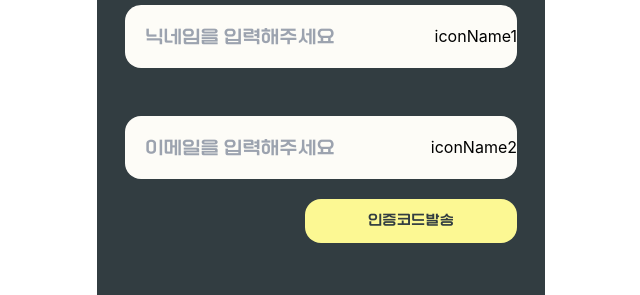
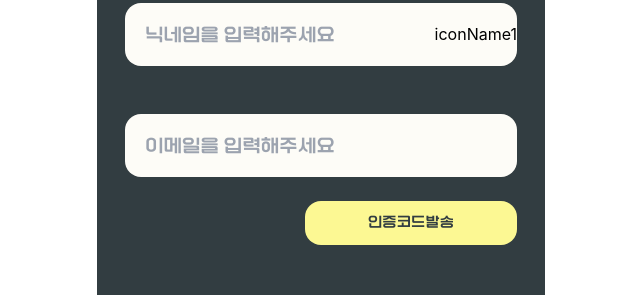
Before and after one commit to mato268/new_SNS, a React (Create React App) app in the folder newsns/: page /signUP in a window 1280 px wide. Shown: the part 248-543 px from the top of the page, without its empty margins (319-959 px from the left). Built offline with nearby package versions, Linux system fonts and the light colour scheme.

Commit message:
feat : 회원가입 layout 수정

```diff
--- a/newsns/src/SignUpPage.tsx
+++ b/newsns/src/SignUpPage.tsx
@@ -53,17 +53,17 @@ export default function SignUpPage() {
           value={nickname}
           onChange={onNicknameChange}
           variant="outline"
+          maxLength={6}
         />
         <Input
           type="text"
           sizes="large"
           colors="white"
-          rightNode="iconName2"
           placeholder="이메일을 입력해주세요"
           variant="outline"
         />
       </div>
-      <div className="pl-52 pr-7 -mt-7 flex">
+      <div className="pl-52 pr-7 flex">
         <Button sizes="Confirmed" colors="yellow">
           인증코드발송
         </Button>
--- a/newsns/src/components/Input.tsx
+++ b/newsns/src/components/Input.tsx
@@ -4,7 +4,7 @@ import { InputHTMLAttributes, ReactNode } from "react";
 interface InputProps
   extends InputHTMLAttributes<HTMLInputElement>,
     VariantProps<typeof inputForm> {
-  rightNode: ReactNode;
+  rightNode?: ReactNode;
 }
 
 const inputForm = cva("", {
```
